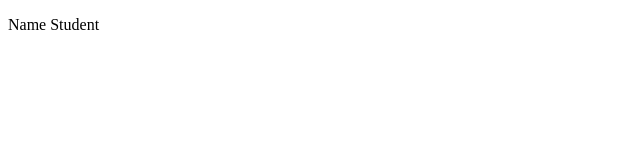
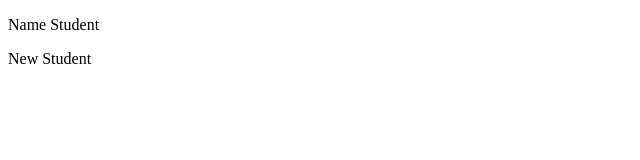
Before and after one commit to GenBlock13/JS-Test, a plain HTML site: page pictures.html in a window 1280 px wide. Shown: the full height of the page, 0-640 px from the left. Drawn offline with Linux system fonts and the light colour scheme.

Commit message:
new branch

```diff
--- a/pictures.html
+++ b/pictures.html
@@ -8,6 +8,7 @@
 <body>
 
     <p>Name Student</p>
+    <p> New Student</p>
 
 </body>
 </html>
```
